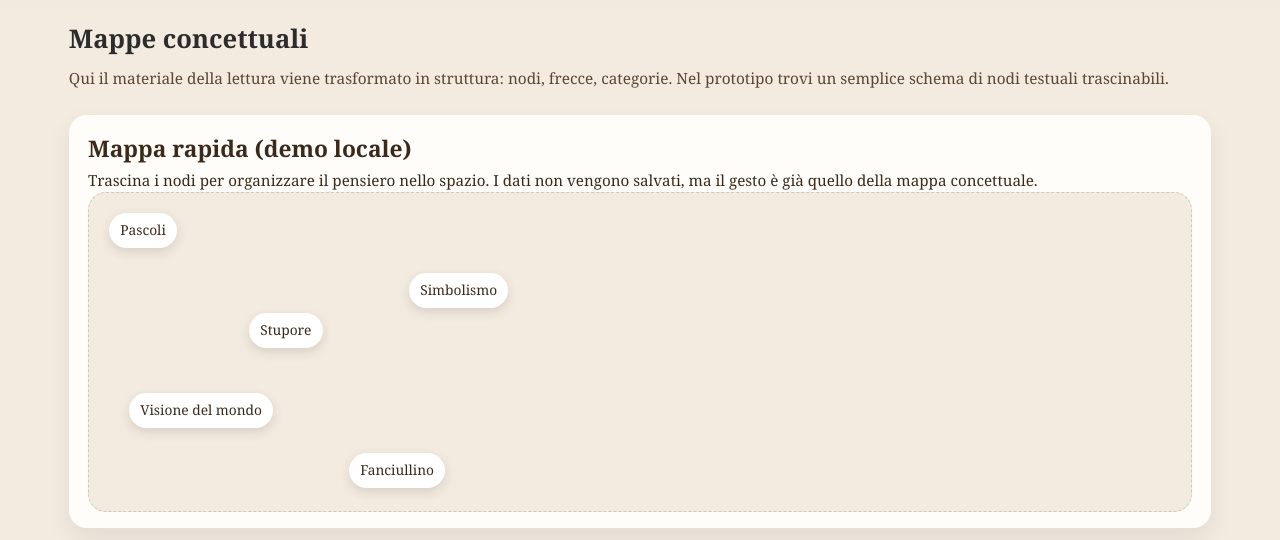
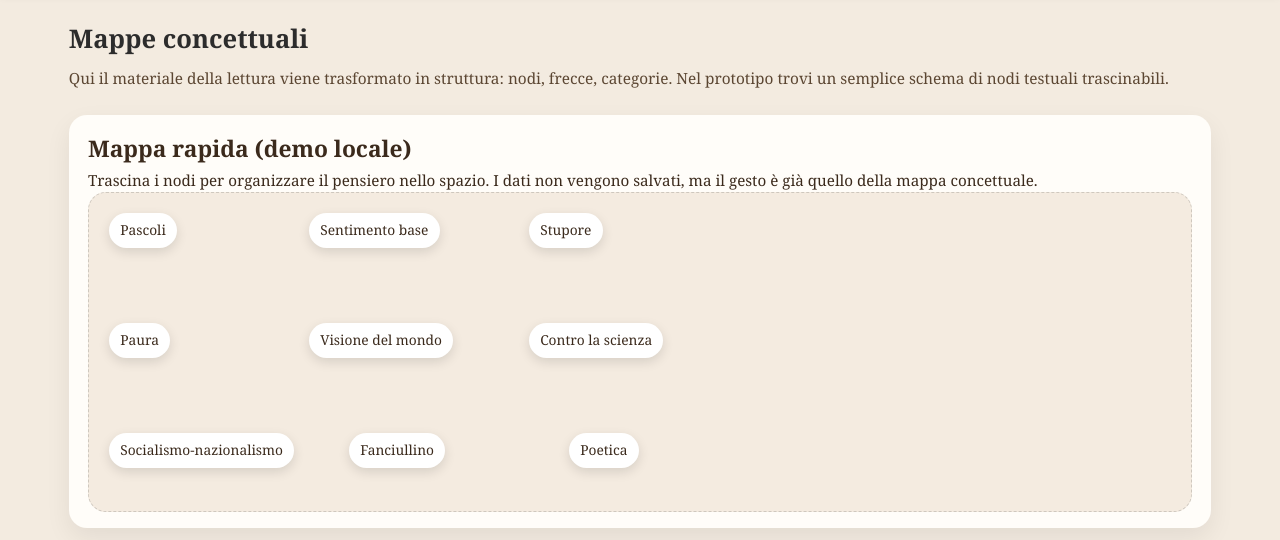
Before and after one commit to gb69prof/Libro01-Pascoli, a plain HTML site: page mappe.html in a window 1280 px wide. Shown: the part 129-669 px from the top of the page. Drawn offline with Linux system fonts and the light colour scheme.

Commit message:
Update mappe.html

```diff
--- a/mappe.html
+++ b/mappe.html
@@ -28,7 +28,6 @@
     </ul>
   </nav>
 
-
   <header class="top-bar">
     <div class="logo-area">
       <span class="logo-main">Libro.0</span>
@@ -41,7 +40,6 @@
       <button data-theme="D">D</button>
       <button data-theme="E">E</button>
     </div>
-
   </header>
 
   <main class="room-main">
@@ -60,12 +58,26 @@
           Trascina i nodi per organizzare il pensiero nello spazio. I dati non vengono salvati,
           ma il gesto è già quello della mappa concettuale.
         </p>
+
         <div id="mappe-canvas" class="mappe-canvas">
+          <!-- Riga 1 -->
           <div class="map-node" style="top:20px; left:20px;">Pascoli</div>
-          <div class="map-node" style="top:120px; left:160px;">Stupore</div>
-          <div class="map-node" style="top:200px; left:40px;">Visione del mondo</div>
-          <div class="map-node" style="top:260px; left:260px;">Fanciullino</div>
-          <div class="map-node" style="top:80px; left:320px;">Simbolismo</div>
+          <div class="map-node" style="top:20px; left:220px;">Sentimento base</div>
+          <div class="map-node" style="top:20px; left:440px;">Stupore</div>
+
+          <!-- Riga 2 -->
+          <div class="map-node" style="top:130px; left:20px;">Paura</div>
+          <div class="map-node" style="top:130px; left:220px;">Visione del mondo</div>
+          <div class="map-node" style="top:130px; left:440px;">Contro la scienza</div>
+
+          <!-- Riga 3 -->
+          <div class="map-node" style="top:240px; left:20px;">Socialismo-nazionalismo</div>
+          <div class="map-node" style="top:240px; left:260px;">Fanciullino</div>
+          <div class="map-node" style="top:240px; left:480px;">Poetica</div>
+
+          <!-- Riga 4 -->
+          <div class="map-node" style="top:350px; left:120px;">Fiore</div>
+          <div class="map-node" style="top:350px; left:360px;">Simbolismo</div>
         </div>
       </div>
     </section>
@@ -79,7 +91,7 @@
 
       nodes.forEach(node => {
         node.addEventListener("mousedown", startDrag);
-        node.addEventListener("touchstart", startDrag, { passive:false });
+        node.addEventListener("touchstart", startDrag, { passive: false });
       });
 
       function startDrag(e) {
@@ -92,7 +104,7 @@
         offsetY = clientY - rect.top;
         document.addEventListener("mousemove", onMove);
         document.addEventListener("mouseup", endDrag);
-        document.addEventListener("touchmove", onMove, { passive:false });
+        document.addEventListener("touchmove", onMove, { passive: false });
         document.addEventListener("touchend", endDrag);
       }
 
```
